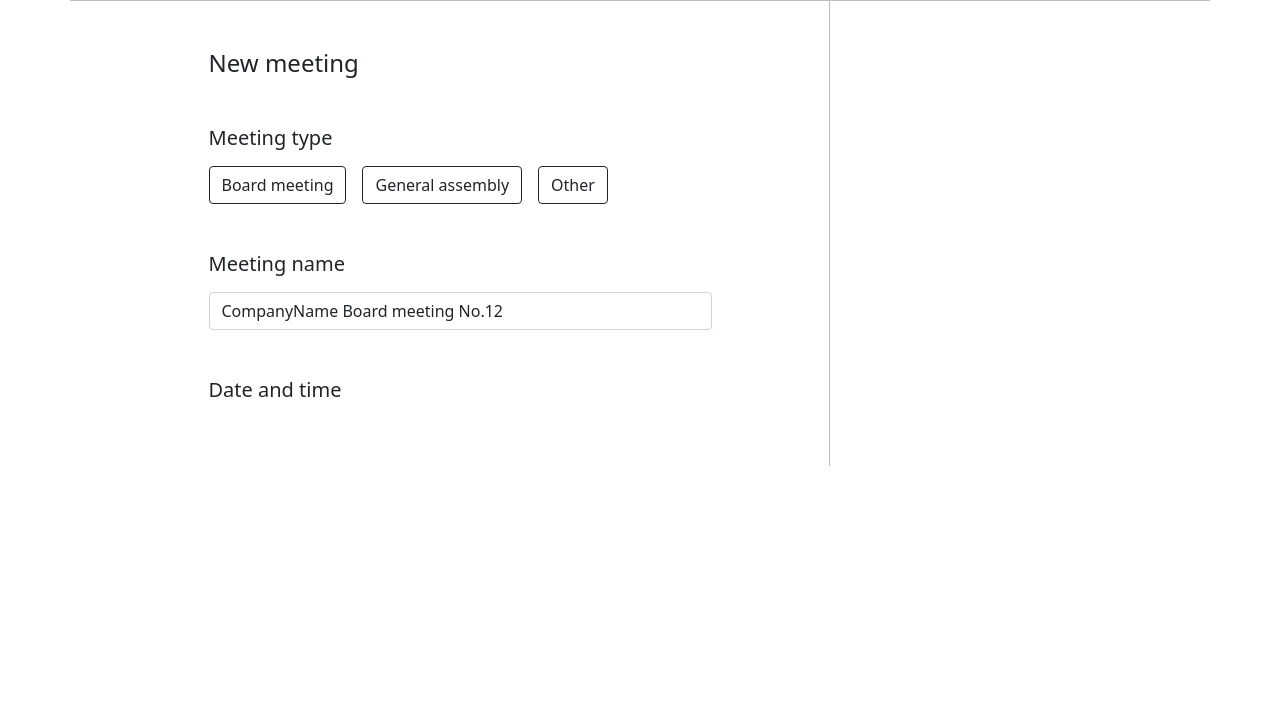
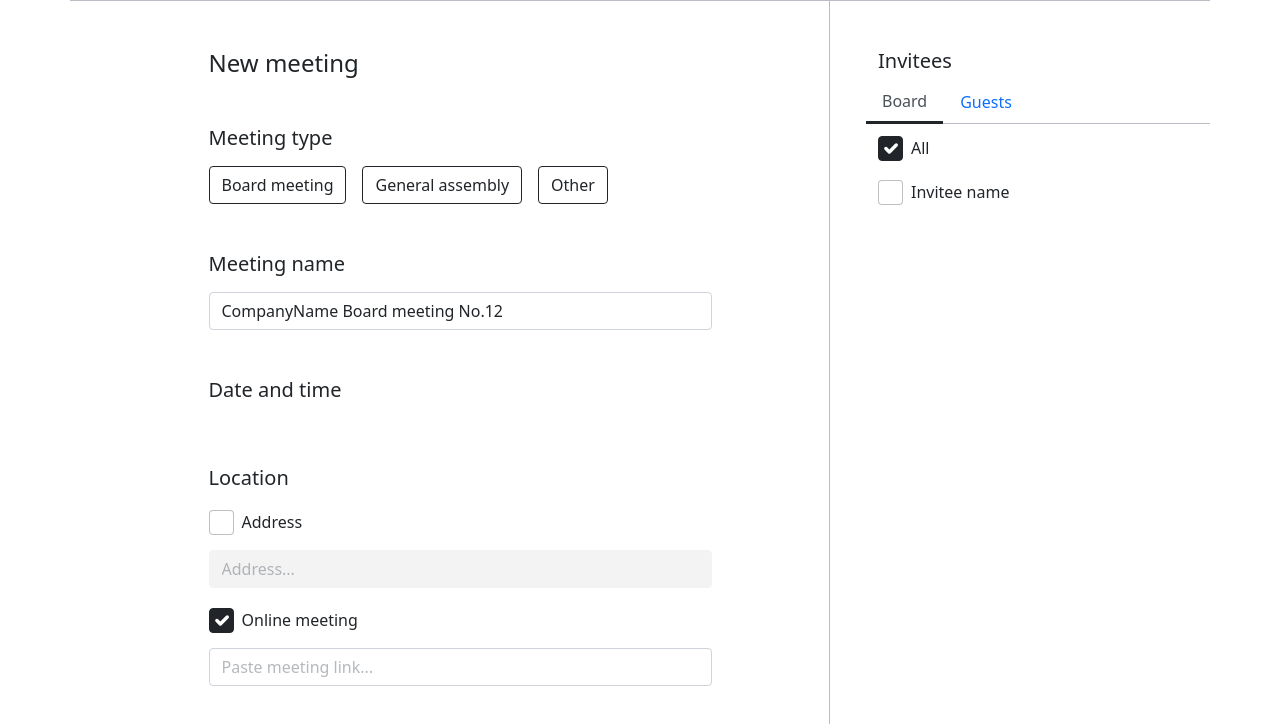
Before and after one commit to aggol/angular-task, an Angular app: page / in a window 1280 px wide. Shown: the top 724 px of the page. Built offline with nearby package versions, Linux system fonts and the light colour scheme.

Commit message:
2 files modified

```diff
--- a/src/app/app.component.css
+++ b/src/app/app.component.css
@@ -10,6 +10,37 @@ p {
   border-right: 1px solid #bebbc5;
 }
 
-input {
+input:not([type='checkbox']) {
   height: 38px;
 }
+
+input:disabled {
+  background-color: #f3f3f3;
+  border-color: #f3f3f3;
+}
+
+::placeholder {
+  opacity: 50%;
+}
+.form-check-input {
+  height: 25px;
+  width: 25px;
+}
+
+.form-check-input:checked[type='checkbox'] {
+  background-color: #212529;
+  border-color: #212529;
+}
+
+.nav-tabs .nav-link.active {
+  border-left: none;
+  border-right: none;
+  border-top: none;
+  border-bottom: 3px solid #212529;
+}
+.nav-tabs .nav-link:focus,
+:hover {
+  border-left: none;
+  border-right: none;
+  border-top: none;
+}
--- a/src/app/app.component.html
+++ b/src/app/app.component.html
@@ -61,10 +61,88 @@
                 </div>
               </div>
             </div>
+            <div class="row mt-5">
+              <h5>
+                <label>Location</label>
+              </h5>
+              <div class="col-10 mt-2">
+                <div class="form-check mb-3">
+                  <input
+                    class="form-check-input"
+                    type="checkbox"
+                    value=""
+                    id="address"
+                  />
+                  <label class="form-check-label ms-2 mt-1" for="address"
+                    >Address</label
+                  >
+                </div>
+                <input
+                  type="search"
+                  class="form-control mb-3"
+                  placeholder="Address..."
+                  disabled
+                />
+                <div class="form-check mb-3">
+                  <input
+                    class="form-check-input"
+                    type="checkbox"
+                    value=""
+                    id="online"
+                    checked
+                  />
+                  <label class="form-check-label ms-2 mt-1" for="online"
+                    >Online meeting</label
+                  >
+                </div>
+                <input
+                  type="search"
+                  class="form-control"
+                  placeholder="Paste meeting link..."
+                />
+              </div>
+            </div>
           </div>
         </div>
       </div>
-      <div class="col-4"></div>
+      <div class="col-4">
+        <div class="row mt-5 ms-4">
+          <h5>
+            <label>Invitees</label>
+          </h5>
+          <ul class="nav nav-tabs divider-btm">
+            <li class="nav-item">
+              <a class="nav-link active" aria-current="page" href="#">Board</a>
+            </li>
+            <li class="nav-item">
+              <a class="nav-link" href="#">Guests</a>
+            </li>
+          </ul>
+          <div class="col-10 mt-2">
+            <div class="form-check mb-3">
+              <input
+                class="form-check-input"
+                type="checkbox"
+                value=""
+                id="all"
+                checked
+              />
+              <label class="form-check-label ms-2 mt-1" for="all">All</label>
+            </div>
+            <div class="form-check mb-3">
+              <input
+                class="form-check-input"
+                type="checkbox"
+                value=""
+                id="invitee"
+              />
+              <label class="form-check-label ms-2 mt-1" for="invitee"
+                >Invitee name</label
+              >
+            </div>
+          </div>
+        </div>
+      </div>
     </div>
   </div>
 </div>
```
